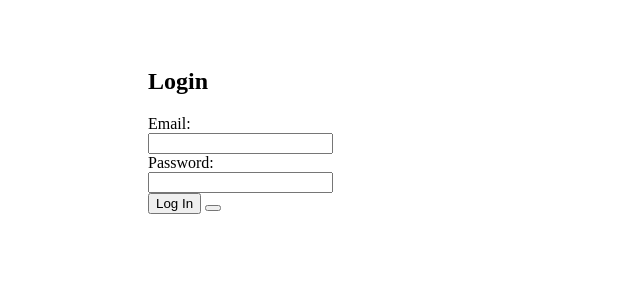
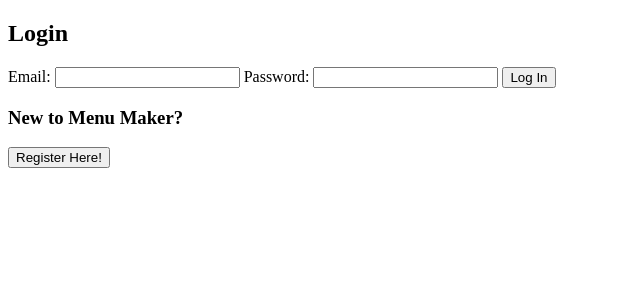
Before and after one commit to JenniferFulton/menu_maker, a Django app: template menu/login/templates/reg_login.html in a window 1280 px wide. Shown: the top 300 px of the page, without its empty margins (0-640 px from the left). Run offline with Django 3.2, Linux system fonts and the light colour scheme; the template is opened without the code that fills it, so the values that code supplies are empty.

Commit message:
login and registration seperate pages and buttons functioning appropriately

```diff
--- a/menu/login/static/css/reg_log.css
+++ b/menu/login/static/css/reg_log.css
@@ -1,9 +1,9 @@
-#wrapper{
+/* #wrapper{
     padding: 40px;
     display: flex;
-}
+} */
 
-.register{
+/* .register{
     width: 15%;
     text-align: left;
     margin-left: 10%;
@@ -13,4 +13,4 @@
     width: 15%;
     text-align: left;
     margin-left: 100px;
-}
+} */
--- a/menu/login/templates/reg_login.html
+++ b/menu/login/templates/reg_login.html
@@ -28,8 +28,9 @@
                 <input type='password' id='logpassword' name='logpassword'>
 
                 <input type='submit' value='Log In'>
-                <button><a href="/registeration"</button>
             </form>
+            <h3>New to Menu Maker?</h3>
+            <button onclick='location.href="/registration"'>Register Here!</button>
         </div>
 
     </div>
```
